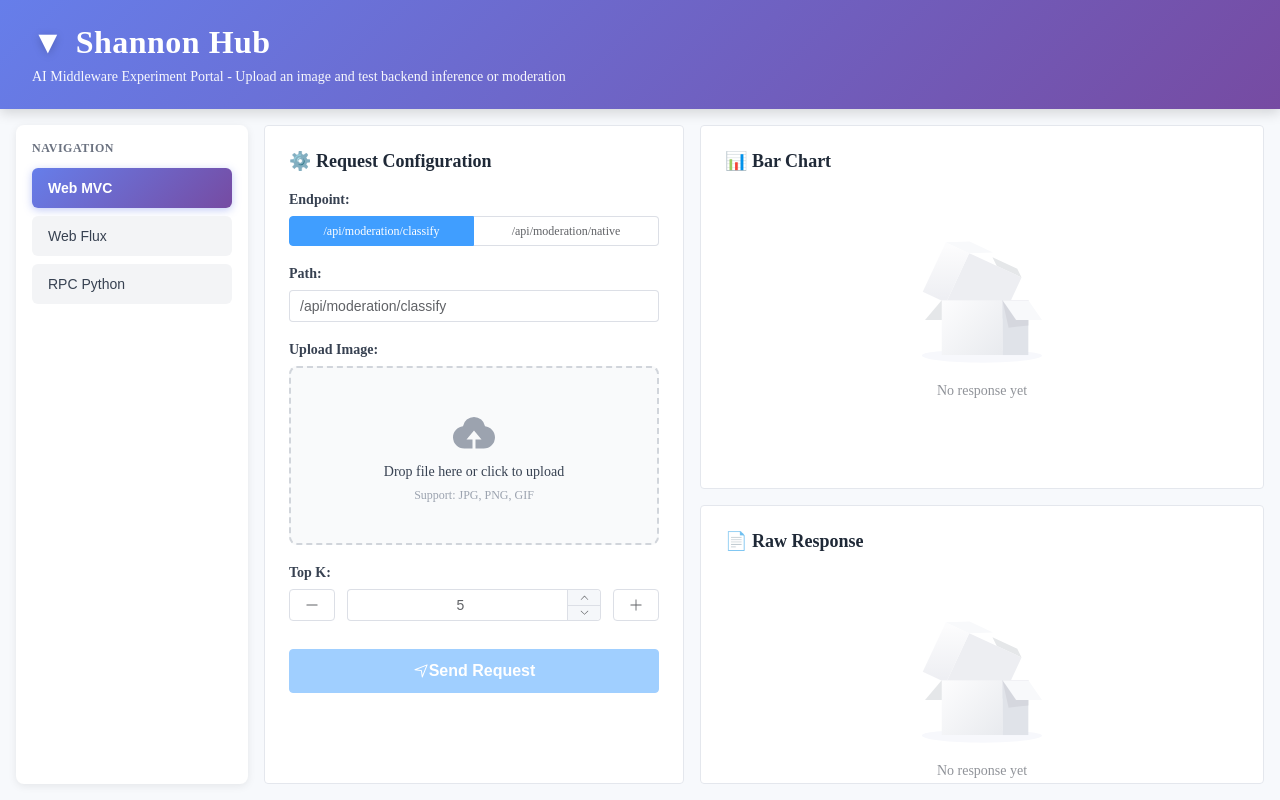
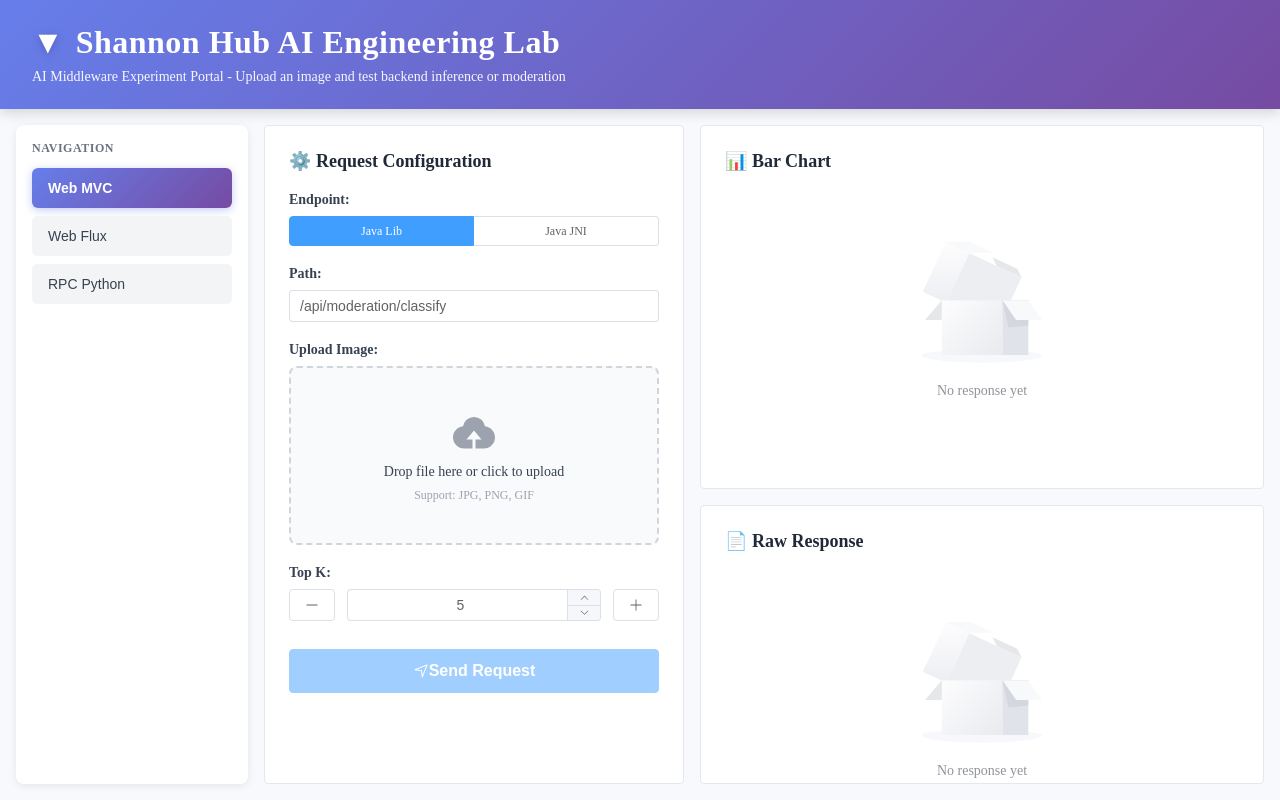
Before and after one commit to EvanZhao119/ai-middleware-frontend, a Vue app: page /portal in a window 1280 px wide. Built offline with nearby package versions, Linux system fonts and the light colour scheme.

Commit message:
revise some small issues

```diff
--- a/index.html
+++ b/index.html
@@ -4,7 +4,7 @@
     <meta charset="UTF-8">
     <link rel="icon" href="/favicon.ico">
     <meta name="viewport" content="width=device-width, initial-scale=1.0">
-    <title>Vite App</title>
+    <title>Shannon Hub AI Engineering Lab</title>
   </head>
   <body>
     <div id="app"></div>
--- a/src/views/ExperimentPortal.vue
+++ b/src/views/ExperimentPortal.vue
@@ -5,7 +5,7 @@
       <div class="header-content">
         <div class="logo-section">
           <span class="logo-icon">▼</span>
-          <h1>Shannon Hub</h1>
+          <h1>Shannon Hub AI Engineering Lab</h1>
         </div>
         <p class="subtitle">AI Middleware Experiment Portal - Upload an image and test backend inference or moderation</p>
       </div>
@@ -42,8 +42,8 @@
               <!-- Web MVC 特殊处理：显示可切换的按钮 -->
               <div v-if="activeNav === 'web-mvc'" class="endpoint-selector">
                 <el-radio-group v-model="apiMode" size="default">
-                  <el-radio-button label="classify">/api/moderation/classify</el-radio-button>
-                  <el-radio-button label="native">/api/moderation/native</el-radio-button>
+                  <el-radio-button label="classify">Java Lib</el-radio-button>
+                  <el-radio-button label="native">Java JNI</el-radio-button>
                 </el-radio-group>
               </div>
 
@@ -187,7 +187,6 @@ import {
 import * as echarts from "echarts";
 import { useRequest } from "../composables/useRequest";
 
-// 【修改】使用原来的 useRequest hook
 const { loading, response, sendRequest } = useRequest();
 
 // 导航配置数组
@@ -306,7 +305,6 @@ const increaseTopK = () => {
   if (form.value.topK < 20) form.value.topK++;
 };
 
-// 【修改】发送请求 - 使用原来的方式
 const handleSendRequest = async () => {
   if (!uploadedFile.value) {
     ElMessage.error("Please upload an image first!");
```
